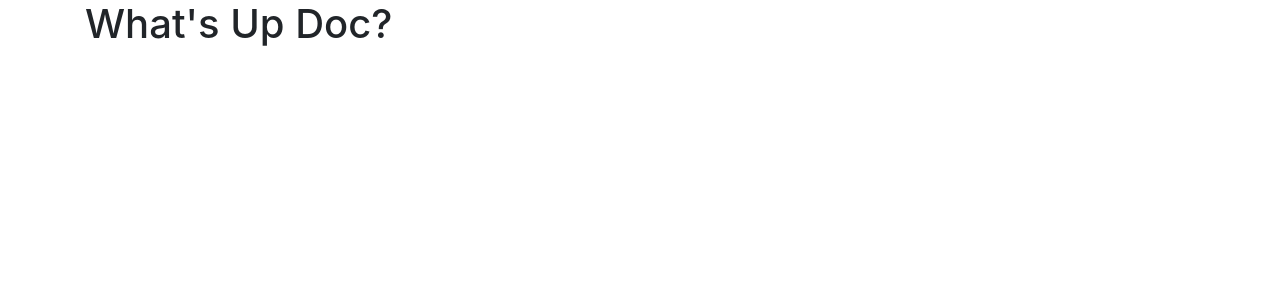
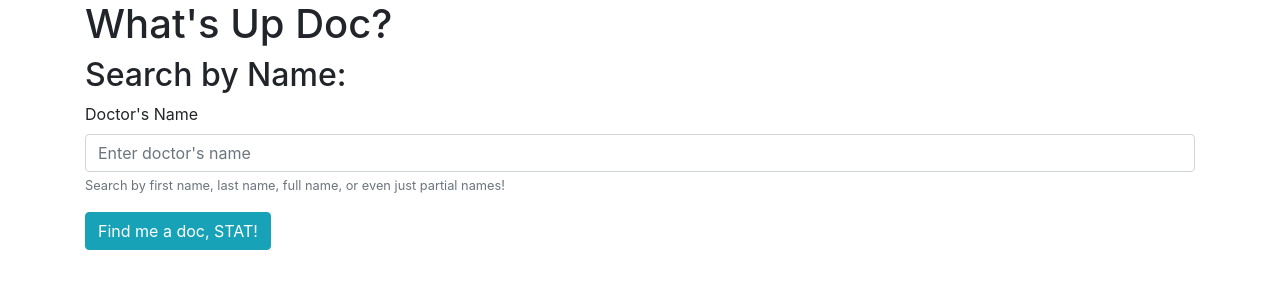
Before and after one commit to ellymaimon/whats-up-doc, a website built with webpack: page src/index.html in a window 1280 px wide. Built offline with nearby package versions, Linux system fonts and the light colour scheme.

Commit message:
Set up form for searching by doctor's name

```diff
--- a/src/index.html
+++ b/src/index.html
@@ -7,7 +7,13 @@
   <div class="container">
     <h1>What's Up Doc?</h1>
     <form id="doctor-search">
-
+      <h2>Search by Name:</h2>
+      <div class="form-group">
+        <label for="name">Doctor's Name</label>
+        <input class="form-control" id="doctor-name" placeholder="Enter doctor's name">
+        <small id="doctor-help" class="form-text text-muted">Search by first name, last name, full name, or even just partial names!</small>
+      </div>
+      <button type="submit" class="btn btn-info">Find me a doc, STAT!</button>
     </form>
   </div>
 </body>
@@ -19,3 +25,5 @@
 <!-- https://api.betterdoctor.com/2016-03-01/doctors?query=cough&location=or-portland&skip=0&limit=15&user_key=b787d2a9c00f236733ca822ea5b88029 -->
 
 <!-- https://api.betterdoctor.com/2016-03-01/conditions?user_key=b787d2a9c00f236733ca822ea5b88029 -->
+
+<!-- https://api.betterdoctor.com/2016-03-01/doctors?name=carrie&location=or-portland&skip=0&limit=15&user_key=b787d2a9c00f236733ca822ea5b88029 -->
```
